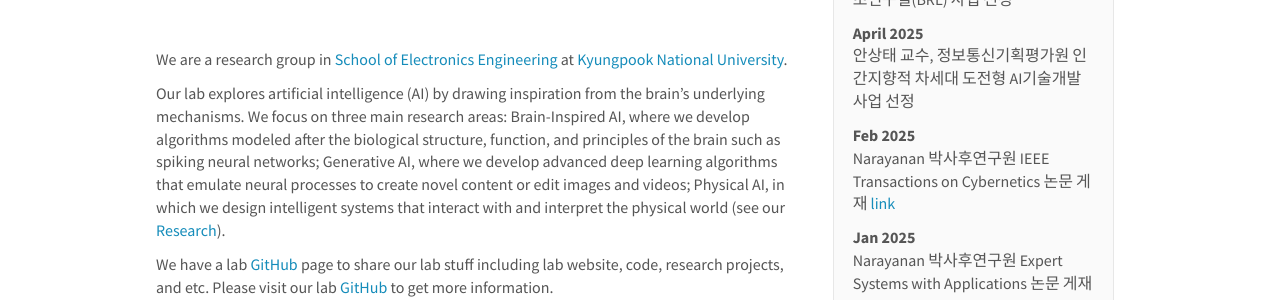
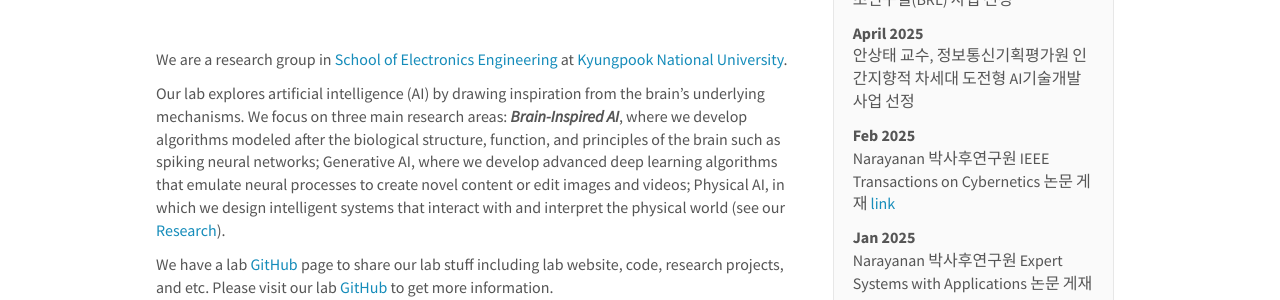
Before and after one commit to KNU-BrainAI/knu-brainai.github.io, a Jekyll site: the page built from _pages/home.md, in a window 1280 px wide and 937 px high. Shown: the part 192-492 px from the top of the window. Built offline with Jekyll 4.4.1, drawn with Linux system fonts in a browser that asks for light colours; nearby versions of some CDN libraries.

```diff
--- a/_pages/home.md
+++ b/_pages/home.md
@@ -9,7 +9,7 @@ permalink: /
 <br><br>
 We are a research group in [School of Electronics Engineering](https://see.knu.ac.kr/eng/){:target="_blank"} at [Kyungpook National University](http://en.knu.ac.kr){:target="_blank"}.
 
-Our lab explores artificial intelligence (AI) by drawing inspiration from the brain’s underlying mechanisms. We focus on three main research areas: Brain-Inspired AI, where we develop algorithms modeled after the biological structure, function, and principles of the brain such as spiking neural networks; Generative AI, where we develop advanced deep learning algorithms that emulate neural processes to create novel content or edit images and videos; Physical AI, in which we design intelligent systems that interact with and interpret the physical world (see our [Research](research)).
+Our lab explores artificial intelligence (AI) by drawing inspiration from the brain’s underlying mechanisms. We focus on three main research areas: ***Brain-Inspired AI***, where we develop algorithms modeled after the biological structure, function, and principles of the brain such as spiking neural networks; Generative AI, where we develop advanced deep learning algorithms that emulate neural processes to create novel content or edit images and videos; Physical AI, in which we design intelligent systems that interact with and interpret the physical world (see our [Research](research)).
 
 We have a lab [GitHub](https://github.com/KNU-BrainAI){:target="_blank"} page to share our lab stuff including lab website, code, research projects, and etc.
 Please visit our lab [GitHub](https://github.com/KNU-BrainAI){:target="_blank"} to get more information.
```
